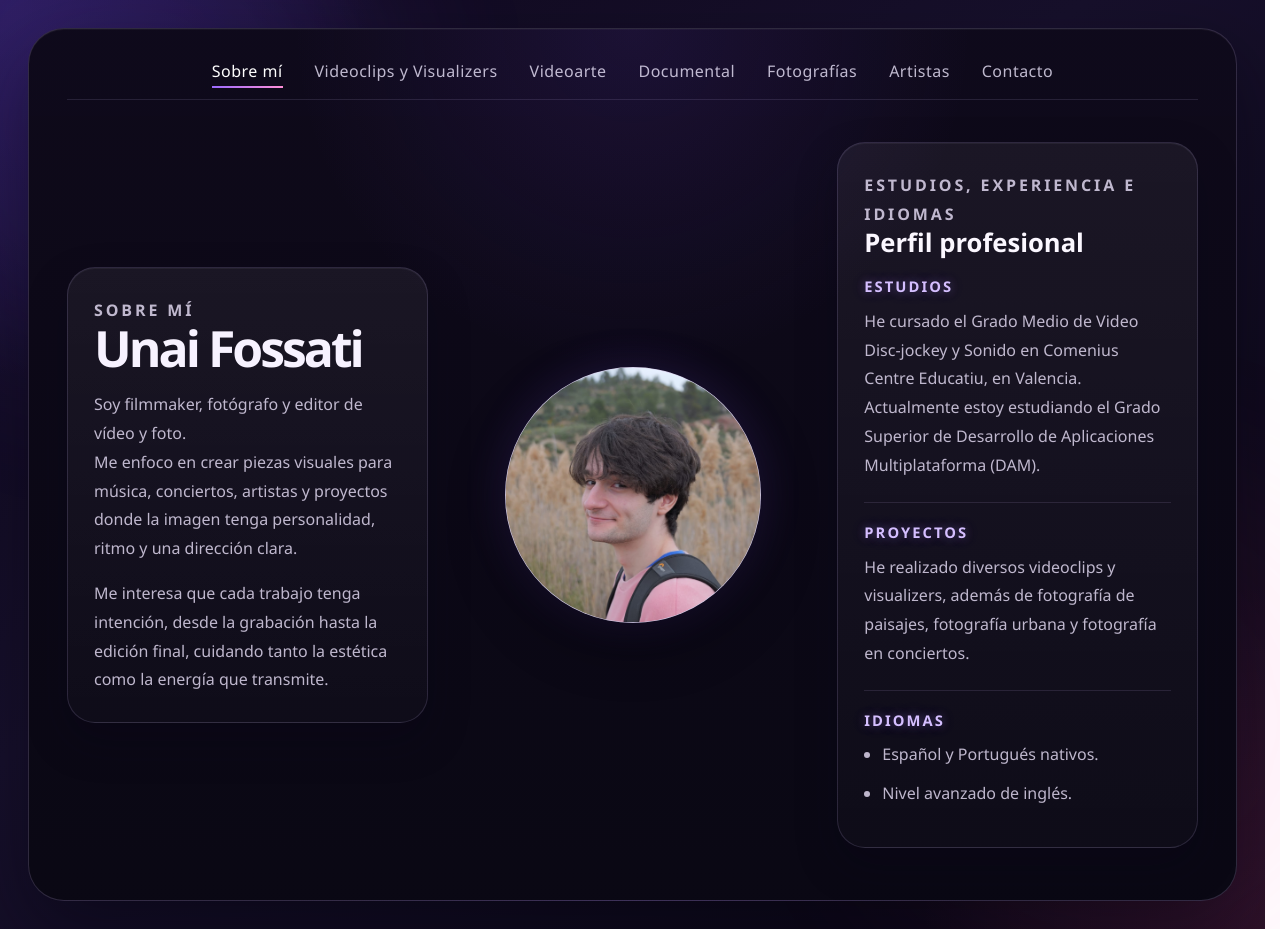
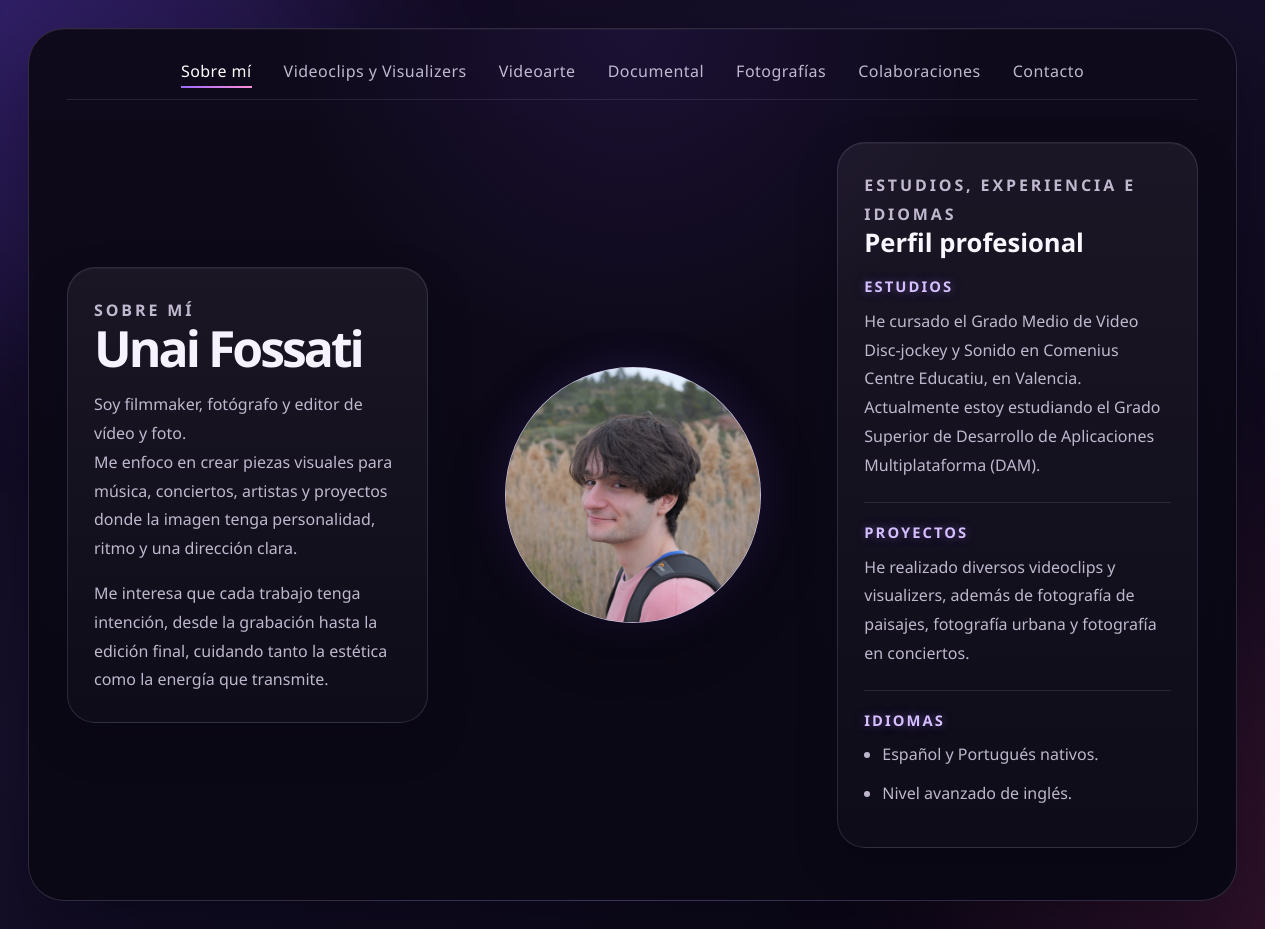
Before and after one commit to zoytzfps-lang/portfolio-unai.fst, a React (Vite) app: page / in a window 1280 px wide. Built offline with nearby package versions, Linux system fonts and the light colour scheme.

Commit message:
renombra artistas a colaboraciones

```diff
--- a/src/App.jsx
+++ b/src/App.jsx
@@ -535,7 +535,7 @@ const navItems = [
   { label: "Videoarte", path: "/videoarte" },
   { label: "Documental", path: "/documental" },
   { label: "Fotograf\u00edas", path: "/fotografias" },
-  { label: "Artistas", path: "/artistas" },
+  { label: "Colaboraciones", path: "/artistas" },
   { label: "Contacto", path: "/contacto" },
 ];
 
```
